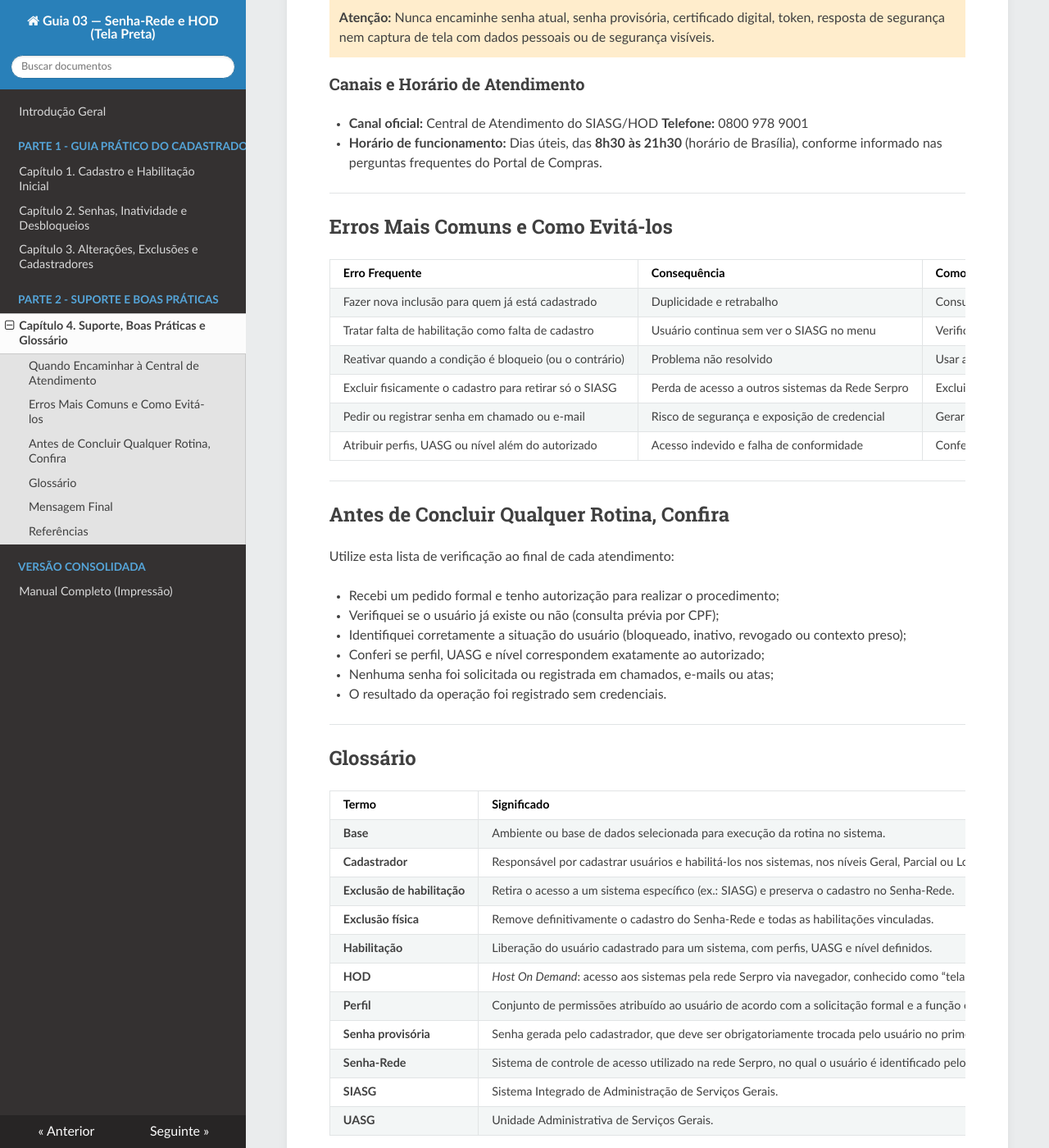
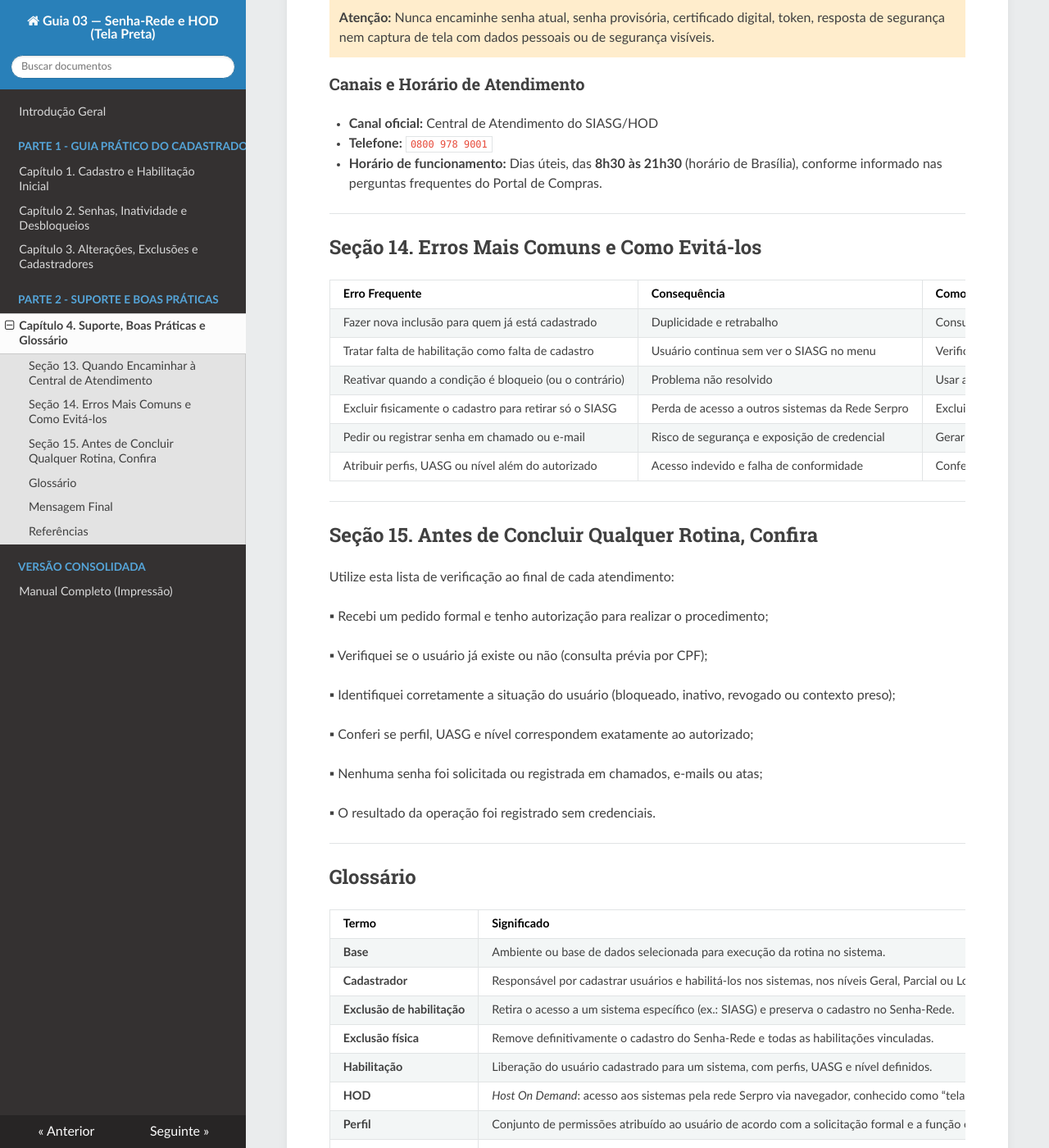
Before and after one commit to siqueiraazevedo2013-cloud/Tutorial-Guia-03-Senha-Rede-HOD, an MkDocs documentation site: the page built from docs/04-suporte-boas-praticas-e-glossario.md, in a window 1280 px wide and 1400 px high, scrolled down 1094 px. Shown: the whole window at 82% size. Built offline with MkDocs 1.6.1, drawn with Linux system fonts in a browser that asks for light colours; nearby versions of some CDN libraries; some of the changed text lies outside the part shown.

Commit message:
Update chapter and section titles in documentation

```diff
--- a/docs/04-suporte-boas-praticas-e-glossario.md
+++ b/docs/04-suporte-boas-praticas-e-glossario.md
@@ -6,13 +6,13 @@
   <button class="btn-acessibilidade btn-imprimir" onclick="window.print()" title="Imprimir ou baixar esta página">🖨️ Imprimir ou baixar esta página</button>
 </div>
 
-# 4. Suporte, Boas Práticas e Glossário
+# Capítulo 4. Suporte, Boas Práticas e Glossário
 
 Este capítulo orienta sobre o acionamento da Central de Atendimento, apresenta os erros mais recorrentes na gestão de acessos e disponibiliza o checklist de verificação, o glossário de termos e as referências oficiais.
 
 ---
 
-## Quando Encaminhar à Central de Atendimento
+## Seção 13. Quando Encaminhar à Central de Atendimento
 
 Encaminhe a ocorrência à Central de Atendimento quando:
 
@@ -44,34 +44,40 @@ Ao registrar um chamado, inclua sempre:
 
 ### Canais e Horário de Atendimento
 
-* **Canal oficial:** Central de Atendimento do SIASG/HOD **Telefone:** 0800 978 9001
+* **Canal oficial:** Central de Atendimento do SIASG/HOD
+* **Telefone:** `0800 978 9001`
 * **Horário de funcionamento:** Dias úteis, das **8h30 às 21h30** (horário de Brasília), conforme informado nas perguntas frequentes do Portal de Compras.
 
 ---
 
-## Erros Mais Comuns e Como Evitá-los
+## Seção 14. Erros Mais Comuns e Como Evitá-los
 
 | Erro Frequente | Consequência | Como Evitar |
 | :--- | :--- | :--- |
-| Fazer nova inclusão para quem já está cadastrado | Duplicidade e retrabalho | Consultar o CPF antes de qualquer inclusão ([Capítulo 1 — Seção 1](01-cadastro-e-habilitacao.md#1-o-cadastro-ja-existe)). |
-| Tratar falta de habilitação como falta de cadastro | Usuário continua sem ver o SIASG no menu | Verificar `HABUSUSIS` e os parâmetros ([Capítulo 1 — Seção 3](01-cadastro-e-habilitacao.md#3-o-usuario-esta-cadastrado-mas-nao-acessa-o-siasg)). |
+| Fazer nova inclusão para quem já está cadastrado | Duplicidade e retrabalho | Consultar o CPF antes de qualquer inclusão ([Capítulo 1 — Seção 1](01-cadastro-e-habilitacao.md#secao-1-o-cadastro-ja-existe)). |
+| Tratar falta de habilitação como falta de cadastro | Usuário continua sem ver o SIASG no menu | Verificar `HABUSUSIS` e os parâmetros ([Capítulo 1 — Seção 3](01-cadastro-e-habilitacao.md#secao-3-o-usuario-esta-cadastrado-mas-nao-acessa-o-siasg)). |
 | Reativar quando a condição é bloqueio (ou o contrário) | Problema não resolvido | Usar a tabela de decisão pela mensagem exibida na tela. |
-| Excluir fisicamente o cadastro para retirar só o SIASG | Perda de acesso a outros sistemas da Rede Serpro | Excluir apenas a habilitação ([Capítulo 3 — Seção 10](03-alteracoes-exclusoes-e-cadastradores.md#10-preciso-retirar-o-acesso-ao-siasg)). |
+| Excluir fisicamente o cadastro para retirar só o SIASG | Perda de acesso a outros sistemas da Rede Serpro | Excluir apenas a habilitação ([Capítulo 3 — Seção 10](03-alteracoes-exclusoes-e-cadastradores.md#secao-10-preciso-retirar-o-acesso-ao-siasg)). |
 | Pedir ou registrar senha em chamado ou e-mail | Risco de segurança e exposição de credencial | Gerar senha provisória e transmitir pelo canal institucional. |
 | Atribuir perfis, UASG ou nível além do autorizado | Acesso indevido e falha de conformidade | Conferir a solicitação formal antes de habilitar. |
 
 ---
 
-## Antes de Concluir Qualquer Rotina, Confira
+## Seção 15. Antes de Concluir Qualquer Rotina, Confira
 
 Utilize esta lista de verificação ao final de cada atendimento:
 
-* Recebi um pedido formal e tenho autorização para realizar o procedimento;
-* Verifiquei se o usuário já existe ou não (consulta prévia por CPF);
-* Identifiquei corretamente a situação do usuário (bloqueado, inativo, revogado ou contexto preso);
-* Conferi se perfil, UASG e nível correspondem exatamente ao autorizado;
-* Nenhuma senha foi solicitada ou registrada em chamados, e-mails ou atas;
-* O resultado da operação foi registrado sem credenciais.
+▪ Recebi um pedido formal e tenho autorização para realizar o procedimento;
+
+▪ Verifiquei se o usuário já existe ou não (consulta prévia por CPF);
+
+▪ Identifiquei corretamente a situação do usuário (bloqueado, inativo, revogado ou contexto preso);
+
+▪ Conferi se perfil, UASG e nível correspondem exatamente ao autorizado;
+
+▪ Nenhuma senha foi solicitada ou registrada em chamados, e-mails ou atas;
+
+▪ O resultado da operação foi registrado sem credenciais.
 
 ---
 
@@ -108,5 +114,5 @@ A correta gestão de acessos fortalece a segurança da informação, reduz retra
 * BRASIL. Ministério da Gestão e da Inovação em Serviços Públicos. **Perguntas frequentes: SIASG**. Brasília, DF: Portal de Compras do Governo Federal, [s.d.]. Disponível em: <https://www.gov.br/compras/pt-br/acesso-a-informacao/perguntas-frequentes/siasg>. Acesso em: 6 out. 2026.
 
 <div class="toolbar-rodape">
-  <button class="btn-acessibilidade btn-imprimir" onclick="window.print()" title="Imprimir ou Salvar PDF">🖨️ Imprimir / PDF</button>
+  <button class="btn-acessibilidade btn-imprimir" onclick="window.print()" title="Imprimir ou baixar esta página">🖨️ Imprimir ou baixar esta página</button>
 </div>
```
